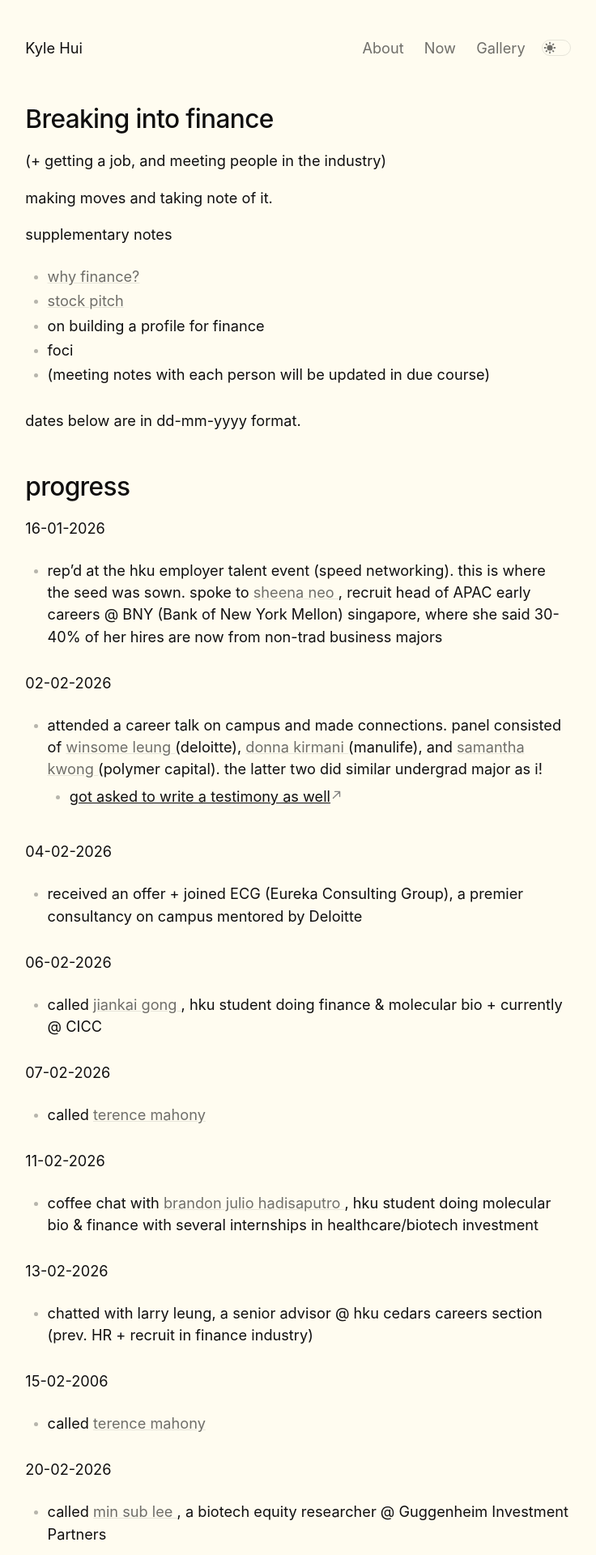
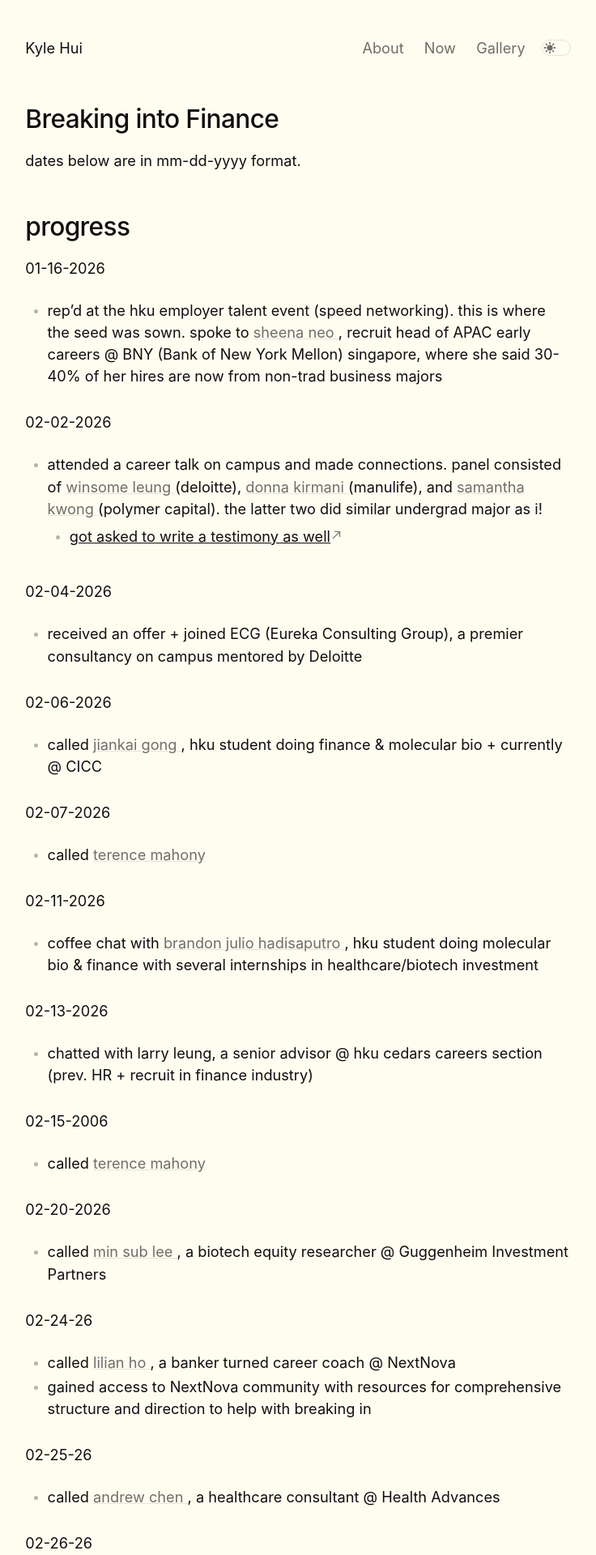
Before and after one commit to krentist/personal-website, a Jekyll site: the page built from _notes/breaking into finance.md, in a window 1280 px wide. Shown: the top 1920 px of the page at 81% size, without its empty margins (272-1008 px from the left). Built offline with Jekyll 4.4.1, drawn with Linux system fonts in a browser that asks for light colours; some of the changed text lies outside the part shown.

```diff
--- a/_includes/footer.html
+++ b/_includes/footer.html
@@ -1,5 +1,5 @@
 <div class="pn2 bt">
-  <p><a href="/subscribe" class="muted internal-link font-ui">Receive my updates</a></p>
+  <p><a href="/subscribe" class="muted internal-link font-ui">Stay updated</a></p>
   <p>Contact me via email (huikyle@icloud.com), <a href="https://www.linkedin.com/in/kylehuich/" target="_blank" rel="noopener noreferrer">LinkedIn</a>, and <a href="/subscribe" class="internal-link">other options.</a></p>
   <div class="mn2 small font-ui">
   <form action="https://buttondown.email/api/emails/embed-subscribe/{{ site.buttondown_username }}" method="post" target="popupwindow" onsubmit="window.open('https://buttondown.email/{{ site.buttondown_username }}','popupwindow')" class="embeddable-buttondown-form">
--- a/_notes/breaking into finance.md
+++ b/_notes/breaking into finance.md
@@ -1,62 +1,51 @@
 ---
+title: Breaking into Finance
 ---
-
-(+ getting a job, and meeting people in the industry)
-
-making moves and taking note of it.
-
-supplementary notes
-- [[why finance?]]
-- [[stock pitch]]
-- on building a profile for finance
-- foci
-- (meeting notes with each person will be updated in due course)
-
-dates below are in dd-mm-yyyy format.
+dates below are in mm-dd-yyyy format.
 
 # progress
-16-01-2026
+01-16-2026
 - rep’d at the hku employer talent event (speed networking). this is where the seed was sown. spoke to [[sheena neo]], recruit head of APAC early careers @ BNY (Bank of New York Mellon) singapore, where she said 30-40% of her hires are now from non-trad business majors
 
 02-02-2026
 - attended a career talk on campus and made connections. panel consisted of [[winsome leung]] (deloitte), [[donna kirmani]] (manulife), and [[samantha kwong]] (polymer capital). the latter two did similar undergrad major as i!
 	- [got asked to write a testimony as well](https://www.linkedin.com/posts/universityofhongkong_hkucedars-sectorspotlight-careerdevelopment-activity-7426890113785180160-1lc_?utm_source=social_share_send&utm_medium=member_desktop_web&rcm=ACoAADROfa0Bol3r-7pKXxWqA5YNMUF9ZhvxljU)
 
-04-02-2026
+02-04-2026
 - received an offer + joined ECG (Eureka Consulting Group), a premier consultancy on campus mentored by Deloitte
 
-06-02-2026
+02-06-2026
 - called [[jiankai gong]], hku student doing finance & molecular bio + currently @ CICC
 
-07-02-2026
+02-07-2026
 - called [[terence mahony]]
 
-11-02-2026
+02-11-2026
 - coffee chat with [[brandon julio hadisaputro]], hku student doing molecular bio & finance with several internships in healthcare/biotech investment
 
-13-02-2026
+02-13-2026
 - chatted with larry leung, a senior advisor @ hku cedars careers section (prev. HR + recruit in finance industry)
 
-15-02-2006
+02-15-2006
 - called [[terence mahony]]
 
-20-02-2026
+02-20-2026
 - called [[min sub lee]], a biotech equity researcher @ Guggenheim Investment Partners
 
-24-02-26
+02-24-26
 - called [[lilian ho]], a banker turned career coach @ NextNova
 - gained access to NextNova community with resources for comprehensive structure and direction to help with breaking in
 
-25-02-26
+02-25-26
 - called [[andrew chen]], a healthcare consultant @ Health Advances
 
-26-02-26
+02-26-26
 - called [[frankie fong]], an equity researcher @ AB Bernstein (formerly)
 
-28-02-26
+02-28-26
 - attended the first talk of the HKLSS entrepreneurship series at Nan Fung Tower, 88 Connaught Road. spekaer was wilson from novus life sciencs
 
-01-03-26
+03-01-26
 - submitted for round 1 of [[HSBC Private Bank Case Challenge 2026]]
 
 03-03-26
--- a/package.json
+++ b/package.json
@@ -1,5 +1,8 @@
 {
   "scripts": {
     "build": "bundle exec jekyll build && npx staticrypt \"_site/breaking-into-finance.html\" \"$PROTECTED_PASSWORD\""
+  },
+  "dependencies": {
+    "framer-motion": "^12.35.0"
   }
 }
--- a/styles.scss
+++ b/styles.scss
@@ -1201,3 +1201,112 @@ p {
   margin: 0;
   line-height: 1.3;
 }
+
+/* ==========================
+   PHOTO FEED (MASONRY)
+   ========================== */
+
+.photo-feed-container {
+  width: 100%;
+  padding: 2rem 1rem;
+
+  @media (max-width: 860px) {
+    padding: 1.5rem 1rem;
+  }
+}
+
+.photo-feed {
+  display: grid;
+  grid-template-columns: repeat(auto-fill, minmax(280px, 1fr));
+  grid-auto-rows: auto;
+  gap: 1rem;
+  max-width: 1200px;
+  margin: 0 auto;
+
+  @media (max-width: 1024px) {
+    grid-template-columns: repeat(auto-fill, minmax(240px, 1fr));
+    gap: 0.875rem;
+  }
+
+  @media (max-width: 768px) {
+    grid-template-columns: repeat(auto-fill, minmax(200px, 1fr));
+    gap: 0.75rem;
+  }
+
+  @media (max-width: 480px) {
+    grid-template-columns: repeat(auto-fill, minmax(150px, 1fr));
+    gap: 0.5rem;
+  }
+}
+
+.photo-item {
+  position: relative;
+  overflow: hidden;
+  border-radius: 8px;
+  aspect-ratio: auto;
+  background: var(--color-bg-secondary);
+
+  &:hover .photo-hover-panel {
+    opacity: 1;
+  }
+}
+
+.photo-image-wrapper {
+  position: relative;
+  width: 100%;
+  height: 100%;
+  overflow: hidden;
+}
+
+.photo-image {
+  width: 100%;
+  height: 100%;
+  object-fit: cover;
+  display: block;
+  transition: transform 0.3s ease;
+
+  .photo-item:hover & {
+    transform: scale(1.02);
+  }
+}
+
+.photo-hover-panel {
+  position: absolute;
+  bottom: 0;
+  left: 0;
+  right: 0;
+  top: 0;
+  background: linear-gradient(
+    180deg,
+    rgba(0, 0, 0, 0) 0%,
+    rgba(0, 0, 0, 0.4) 40%,
+    rgba(0, 0, 0, 0.7) 100%
+  );
+  display: flex;
+  flex-direction: column;
+  justify-content: flex-end;
+  padding: 1.5rem 1rem;
+  opacity: 0;
+  transition: opacity 0.25s ease;
+  cursor: pointer;
+}
+
+.photo-info-content {
+  display: flex;
+  flex-direction: column;
+  gap: 0.5rem;
+}
+
+.photo-place {
+  font-size: 1.1rem;
+  font-weight: 600;
+  color: var(--color-bg-primary);
+  text-transform: capitalize;
+  letter-spacing: 0.5px;
+}
+
+.photo-date {
+  font-size: 0.95rem;
+  color: rgba(255, 252, 240, 0.85);
+  line-height: 1.4;
+}
```
Also changed, not shown: other parts of _notes/breaking into finance.md (+21 -2 lines), PHOTO_GUIDE.md (added, +170 -0 lines), PHOTO_QUICK_START.md (added, +81 -0 lines), _data/photos.yml (added, +54 -0 lines), _layouts/gallery.html (+18 -17 lines), _notes/Biotech Investing Basics.md (added, +138 -0 lines), _notes/Molly Nash and procreative beneficence.md (+1 -2 lines), _notes/Stock pitch on Zepp Health.md (added, +49 -0 lines), 1 other file.
